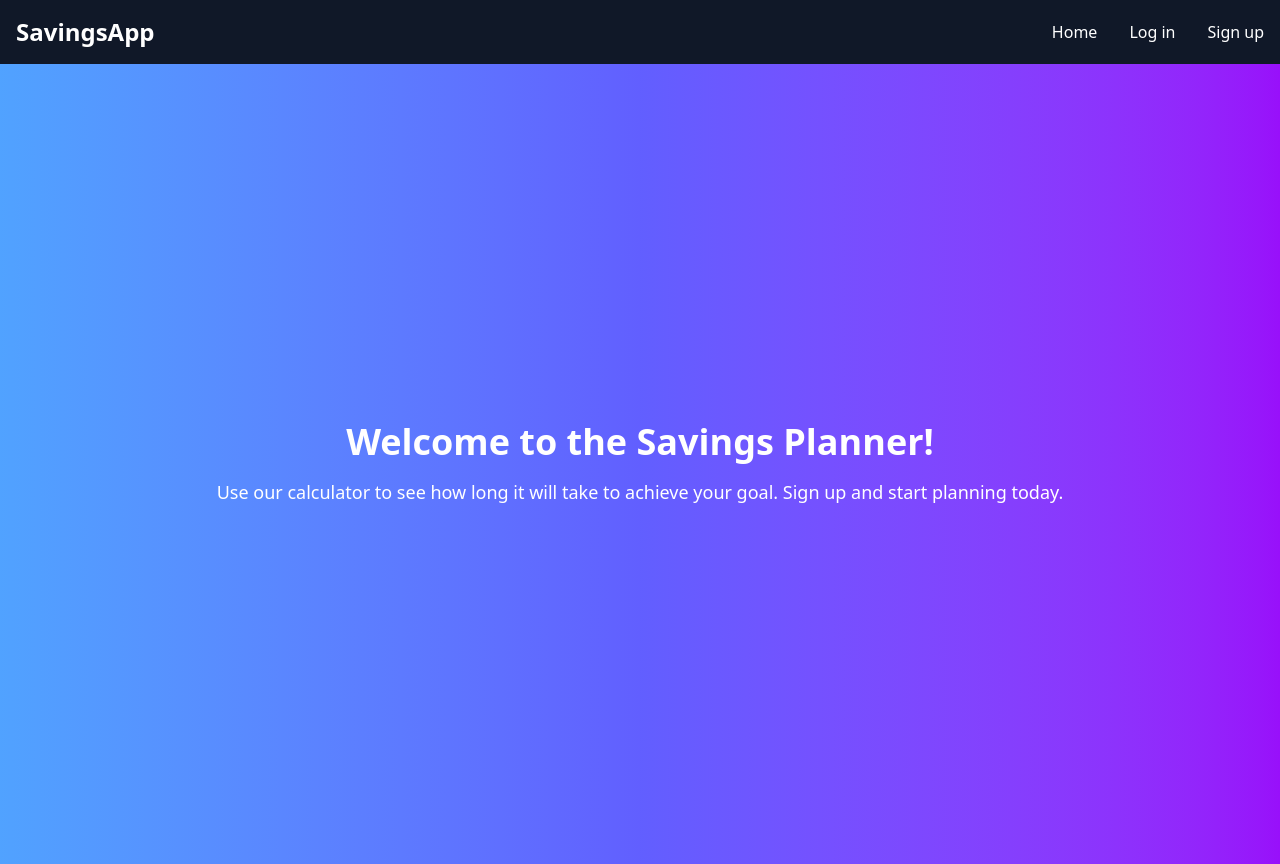
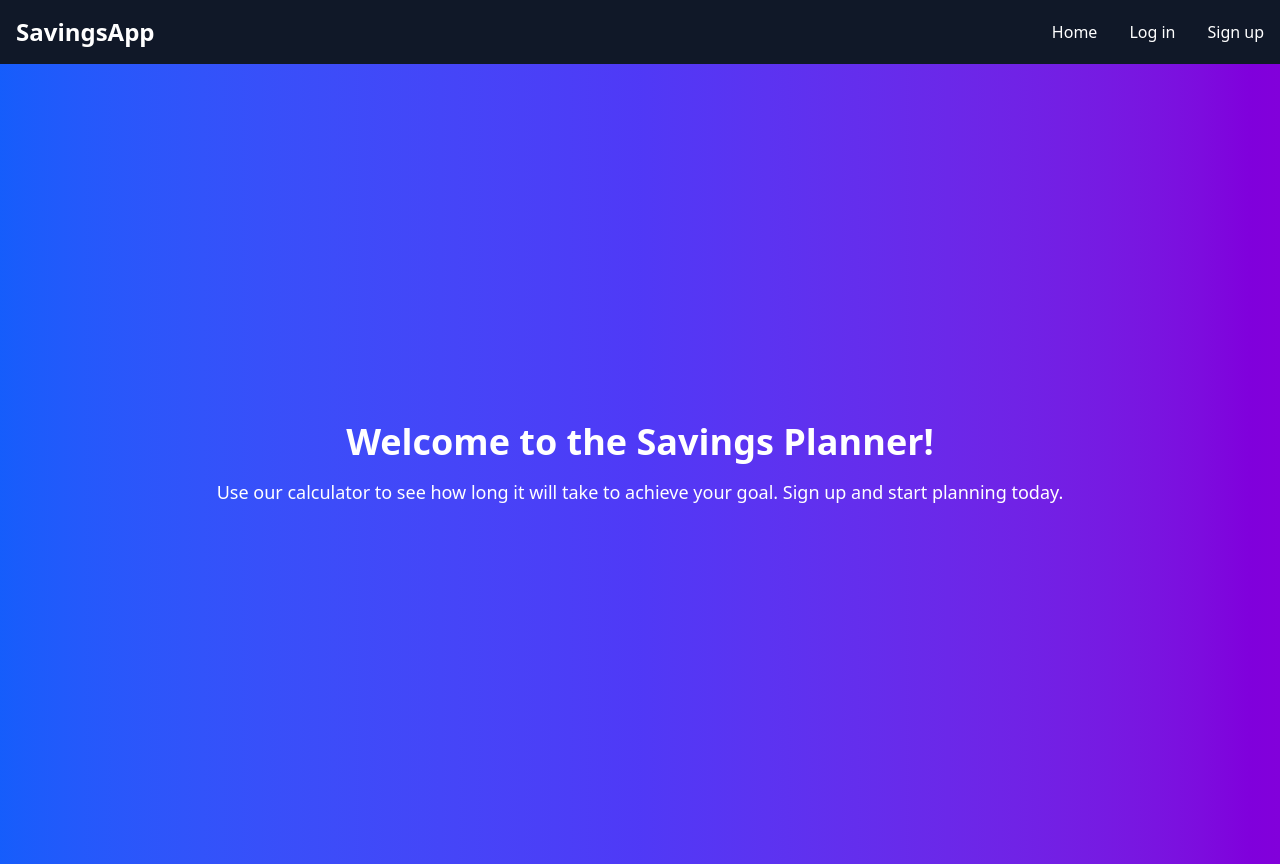
Before and after one commit to ville23023/Saastolaskuri, a React (Vite) app in the folder Frontend/: page / in a window 1280 px wide. Built offline with nearby package versions, Linux system fonts and the light colour scheme.

Commit message:
changed home page bg to match AA criteria

```diff
--- a/Frontend/src/pages/Home.tsx
+++ b/Frontend/src/pages/Home.tsx
@@ -1,6 +1,6 @@
 const Home = () => {
   return (
-    <div className="p-4 flex flex-col items-center justify-center h-screen bg-gradient-to-r from-blue-400 via-indigo-500 to-purple-600 text-white">
+    <div className="p-4 flex flex-col items-center justify-center h-screen bg-gradient-to-r from-blue-600 via-indigo-600 to-purple-700 text-white">
       <h1 className="text-4xl text-center font-bold animate__animated animate__fadeIn">
         Welcome to the Savings Planner!
       </h1>
```
